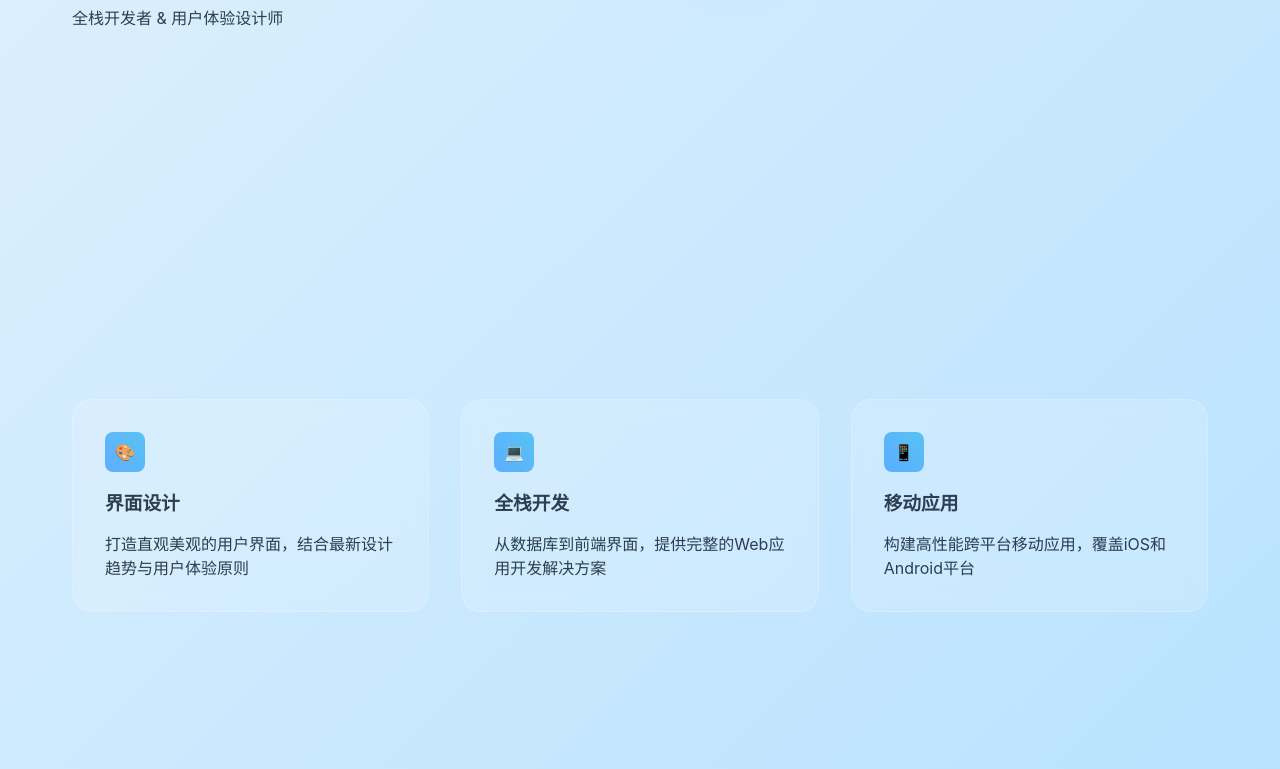
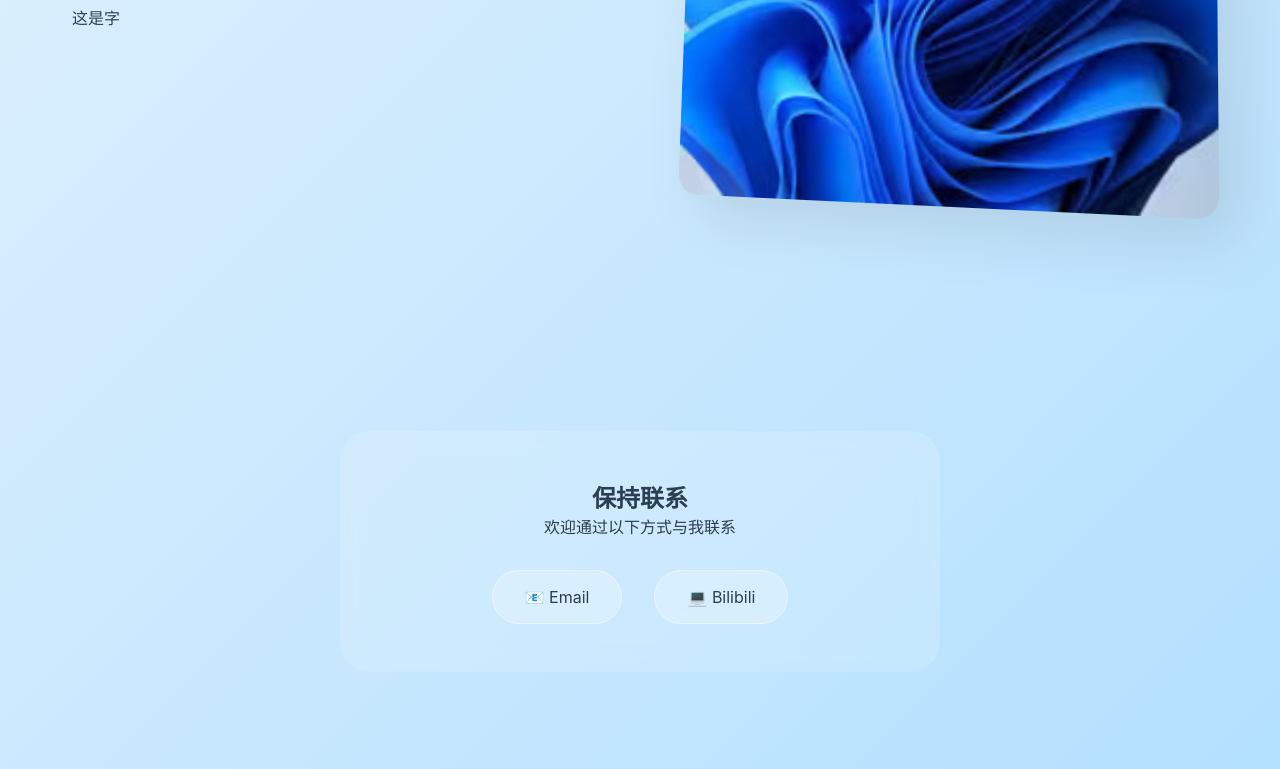
Before and after one commit to SYSTEM-CMD-win11/mypage, a plain HTML site: page index.html in a window 1280 px wide. Shown: the part 497-1266 px from the top of the page. Drawn offline with Linux system fonts and the light colour scheme.

Commit message:
准备启动

```diff
--- a/index.html
+++ b/index.html
@@ -232,49 +232,26 @@
     <div class="container">
         <section class="hero" id="home">
             <div class="hero-text">
-                <h1>创造数字体验<br>连接现实与想象</h1>
-                <p>全栈开发者 & 用户体验设计师</p>
+                <h1>这是字<br>这是字</h1>
+                <p>这是字</p>
             </div>
             <div class="hero-image">
                 <img src="profile.jpg" alt="个人形象" class="profile-img">
             </div>
         </section>
 
-        <section id="services">
-            <div class="services">
-                <div class="service-card">
-                    <div class="service-icon">🎨</div>
-                    <h3>界面设计</h3>
-                    <p>打造直观美观的用户界面，结合最新设计趋势与用户体验原则</p>
-                </div>
-                <div class="service-card">
-                    <div class="service-icon">💻</div>
-                    <h3>全栈开发</h3>
-                    <p>从数据库到前端界面，提供完整的Web应用开发解决方案</p>
-                </div>
-                <div class="service-card">
-                    <div class="service-icon">📱</div>
-                    <h3>移动应用</h3>
-                    <p>构建高性能跨平台移动应用，覆盖iOS和Android平台</p>
-                </div>
-            </div>
-        </section>
 
         <section class="contact-section" id="contact">
             <div class="contact-info">
                 <h2>保持联系</h2>
                 <p>欢迎通过以下方式与我联系</p>
                 <div class="contact-links">
-                    <a href="mailto:contact@example.com" class="contact-link">
+                    <a href="systemcmdwin11@oulook.com" class="contact-link">
                         📧 Email
                     </a>
-                    <a href="https://github.com/yourprofile" target="_blank" class="contact-link">
-                        💻 GitHub
+                    <a href="https://space.bilibili.com/678399556" target="_blank" class="contact-link">
+                        💻 Bilibili
                     </a>
-                    <a href="https://linkedin.com/in/yourprofile" target="_blank" class="contact-link">
-                        💼 LinkedIn
-                    </a>
-                </div>
             </div>
         </section>
     </div>
```
Also changed, not shown: profile.jpg (added).
